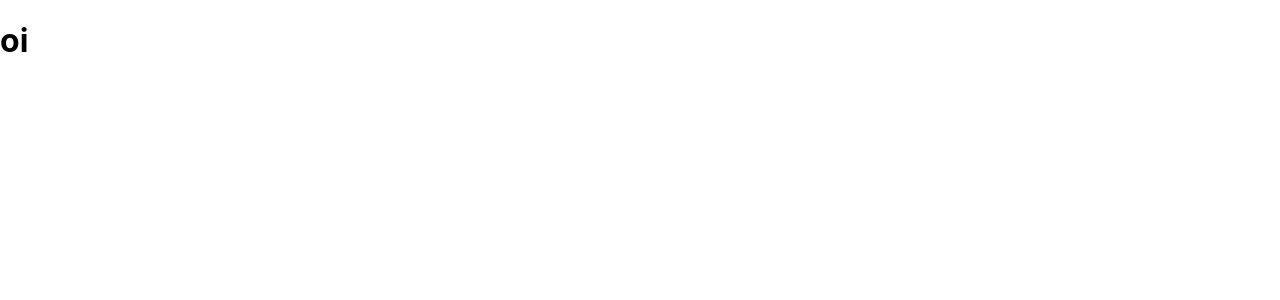
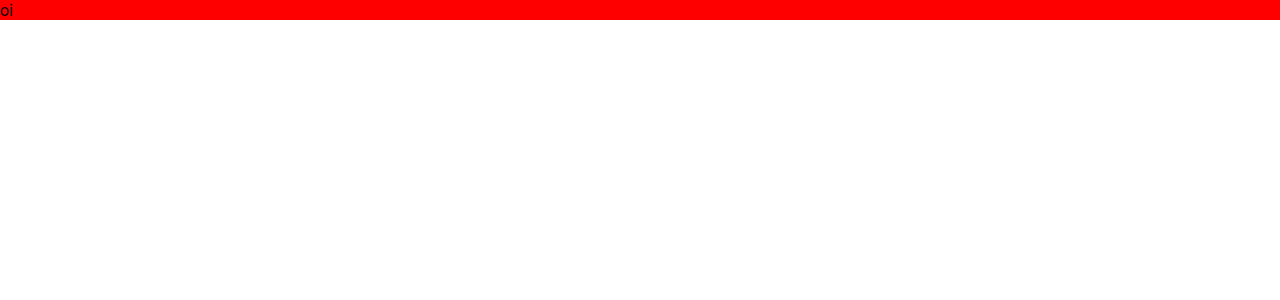
Before and after one commit to caioh123/REST-Countries-API, a React (Create React App) app: page / in a window 1280 px wide. Shown: the top 300 px of the page. Built offline with nearby package versions, Linux system fonts and the light colour scheme.

Commit message:
feat: added header component

```diff
--- a/package.json
+++ b/package.json
@@ -13,6 +13,7 @@
     "react": "^18.2.0",
     "react-dom": "^18.2.0",
     "react-scripts": "5.0.1",
+    "styled-components": "^5.3.8",
     "typescript": "^4.4.2",
     "web-vitals": "^2.1.0"
   },
@@ -39,5 +40,8 @@
       "last 1 firefox version",
       "last 1 safari version"
     ]
+  },
+  "devDependencies": {
+    "@types/styled-components": "^5.1.26"
   }
 }
--- a/src/App.tsx
+++ b/src/App.tsx
@@ -1,7 +1,7 @@
 import React from 'react';
 import logo from './logo.svg';
 import './App.css';
-import { Dashboard } from './pages/dashboard';
+import { Dashboard } from './pages/Dashboard';
 
 function App() {
   return (
--- /dev/null
+++ b/src/components/Header/index.tsx
@@ -0,0 +1,9 @@
+import { Container } from "./styles"
+
+export function Header() {
+  return (
+    <Container>
+      oi
+    </Container>
+  )
+}
--- /dev/null
+++ b/src/components/Header/styles.tsx
@@ -0,0 +1,16 @@
+import styled from 'styled-components';
+
+export const Container = styled.header`
+  width: 100%;
+  background-color: red;
+  display: flex;
+  align-items: center;
+  justify-content:space-between
+
+  p {
+    font-size: 2rem;
+    color: black;
+
+
+  }
+`
--- /dev/null
+++ b/src/pages/Dashboard/index.tsx
@@ -0,0 +1,7 @@
+import { Header } from "../../components/Header";
+
+export function Dashboard() {
+  return (
+    <Header/>
+  )
+}
--- /dev/null
+++ b/src/pages/Dashboard/styles.tsx
@@ -0,0 +1 @@
+import styled from 'styled-components';
--- a/src/pages/dashboard/index.tsx
+++ /dev/null
@@ -1,9 +0,0 @@
-import './styles.css'
-
-export function Dashboard() {
-  return (
-    <h1>
-      oi
-    </h1>
-  )
-}
```
Also changed, not shown: src/pages/dashboard/styles.css (deleted), 1 other file (tests, documents, lock files or other folders).
